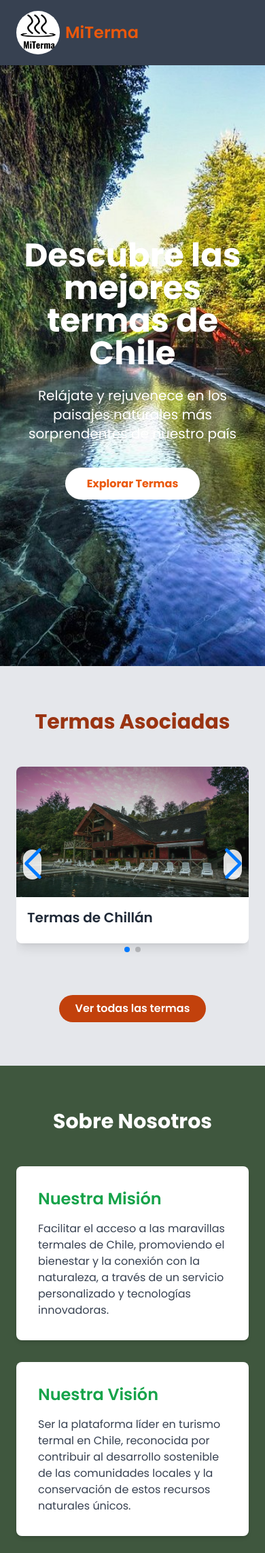
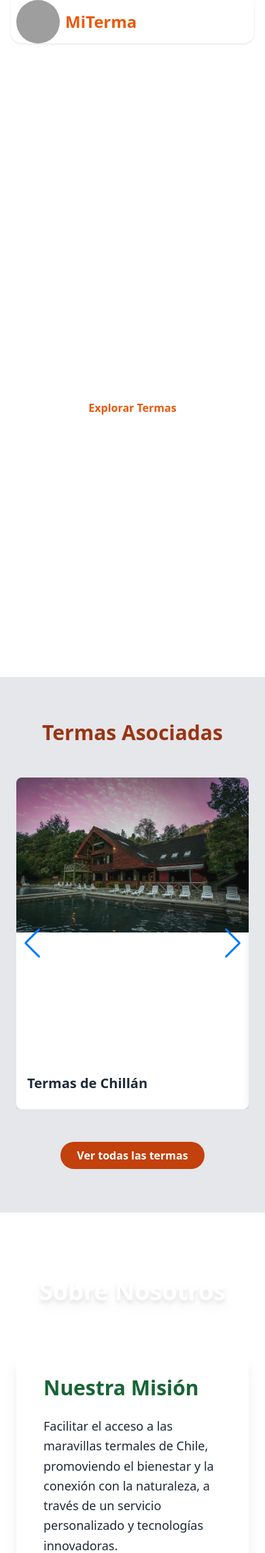
Before and after one commit to NataliaTworowski/MiTerma, a Django app: page / in a window 390 px wide. Shown: the top 2285 px of the page at 68% size. Run offline with Django 5.2, Linux system fonts and the light colour scheme; some libraries are stand-ins or nearby versions; grey boxes are pictures that could not be loaded.

Commit message:
Actualiza index.html y creación del base.html

```diff
--- /dev/null
+++ b/miterma_app/templates/base.html
@@ -0,0 +1,74 @@
+{% load static %}
+<!DOCTYPE html>
+<html lang="es">
+<head>
+    <meta charset="UTF-8">
+    <meta name="viewport" content="width=device-width, initial-scale=1.0">
+    <title>{% block title %}MiTerma{% endblock %}</title>
+    <link rel="stylesheet" href="https://cdn.jsdelivr.net/npm/swiper@11/swiper-bundle.min.css" />
+    <script src="https://cdn.tailwindcss.com"></script>
+    <link href="https://fonts.googleapis.com/css2?family=Poppins:wght@300;400;500;600;700&display=swap" rel="stylesheet">
+</head>
+<body>
+
+    <!-- 🔹 Barra de navegación -->
+    <header class="fixed inset-x-0 top-0 z-50">
+        <nav class="mx-auto max-w-7xl px-4 sm:px-6 lg:px-8">
+            <div class="flex h-16 items-center justify-between rounded-b-2xl bg-white shadow">
+            <!-- Logo -->
+            <a href="#" class="flex items-center py-4 px-2">
+                <img src="{% static 'img/MiTerma1.png' %}" alt="Logo MiTerma" class="h-16 w-16 mr-2 rounded-full" />
+                <span class="font-semibold text-2xl text-orange-600">MiTerma</span>
+            </a>
+
+        <!-- Menú de escritorio -->
+            <div class="hidden md:flex items-center gap-6">
+                <a href="#sobre" class="px-2 py-2 text-gray-700 hover:text-orange-700 transition">Sobre nosotros</a>
+                <a href="#asociadas" class="px-2 py-2 text-gray-700 hover:text-orange-700 transition">Termas asociadas</a>
+                <a href="#contacto" class="px-2 py-2 text-gray-700 hover:text-orange-700 transition">Contacto</a>
+            </div>
+
+        <!-- Botones de escritorio -->
+            <div class="hidden md:flex items-center gap-3 pr-3">
+                <a href="#iniciar" class="px-4 py-2 text-sm rounded-full border border-orange-700 text-orange-700 hover:bg-cyan-50 transition">Iniciar Sesión</a>
+                <a href="#registrar" class="px-4 py-2 text-sm rounded-full bg-orange-700 text-white hover:bg-orange-800 shadow transition">Registrarse</a>
+            </div>
+
+            </div>
+        </nav>
+    </header>
+
+    <!-- 🔹 Contenido específico de cada página -->
+    <main class="pt-16">
+        {% block content %}{% endblock %}
+    </main>
+
+    <!-- 🔹 Footer -->
+    <footer class="bg-gray-900 text-white py-12">
+        <div class="container mx-auto px-6">
+            <div class="flex flex-col md:flex-row justify-between items-start md:items-center gap-8">
+                <div>
+                    <h3 class="text-xl font-bold mb-4">MiTerma</h3>
+                    <p class="text-gray-400">Tu puerta de entrada a las aguas termales más sorprendentes de Chile.</p>
+                </div>
+                <div class="md:text-right">
+                    <h4 class="text-lg font-semibold mb-4">Contáctanos</h4>
+                    <address class="text-gray-400 not-italic">
+                        <p>Avenida Termal 1234, Temuco</p>
+                        <p class="mt-2">+56 9 58070480</p>
+                        <p class="mt-2">miterma@gmail.com</p>
+                    </address>
+                </div>
+            </div>
+            <div class="border-t border-gray-700 mt-12 pt-8 text-center text-gray-400">
+                <p>© 2025 MiTerma. Todos los derechos reservados.</p>
+            </div>
+        </div>
+    </footer>
+
+    {% block scripts %}
+    <script src="https://cdn.jsdelivr.net/npm/swiper@11/swiper-bundle.min.js"></script>
+    <script src="{% static 'javascript/base.js' %}"></script>
+    {% endblock %}
+</body>
+</html>
--- a/miterma_app/templates/index.html
+++ b/miterma_app/templates/index.html
@@ -1,47 +1,22 @@
+{% extends 'base.html' %}
 {% load static %}
-<!DOCTYPE html>
-<html lang="es">
-<head>
-    <meta charset="UTF-8">
-    <meta name="viewport" content="width=device-width, initial-scale=1.0">
-    <title>MiTerma</title>
+
+{% block title %}MiTerma{% endblock %}
+
+{% block head %}
     <link rel="stylesheet" href="{% static 'css/index.css' %}">
-    <!-- Swiper.js CSS -->
-    <link rel="stylesheet" href="https://cdn.jsdelivr.net/npm/swiper@11/swiper-bundle.min.css" />
-    <script src="https://cdn.tailwindcss.com"></script>
-    <link href="https://fonts.googleapis.com/css2?family=Poppins:wght@300;400;500;600;700&display=swap" rel="stylesheet">
-</head>
-<body>
-    <!-- Barra de navegación -->
-    <nav class="bg-gray-700 shadow-lg">
-        <div class="max-w-6xl mx-auto px-4">
-            <div class="flex justify-between">
-                <div class="flex space-x-7">
-                    <div>
-                        <!-- Logo -->
-                        <a href="#" class="flex items-center py-4 px-2">
-                            <img src="{% static 'img/MiTerma.png' %}" alt="Logo MiTerma" class="h-16 w-16 mr-2 rounded-full" />
-                            <span class="font-semibold text-2xl text-orange-600">MiTerma</span>
+{% endblock %}
 
-                        </a>
-                    </div>
-                </div>
-                <!-- Botones -->
-                <div class="hidden md:flex items-center space-x-3">
-                    <a href="#termas" class="py-4 px-2 text-white hover:text-orange-600 transition duration-300">Termas asociadas</a>
-                    <a href="#nosotros" class="py-4 px-2 text-white hover:text-orange-600 transition duration-300">Nosotros</a>
-                    <a href="#contacto" class="py-4 px-2 text-white hover:text-orange-600 transition duration-300">Contacto</a>
-                    <a href="#" class="py-2 px-3 font-medium text-white bg-orange-600 rounded-md hover:bg-yellow-400 transition duration-300">Iniciar Sesión</a>
-                    <a href="#" class="py-2 px-3 font-medium text-white bg-yellow-500 rounded-md hover:bg-yellow-400 transition duration-300">Registrarse</a>
-                </div>
-            </div>
-    </nav>
+{% block content %}
+
 <!-- Hero Section -->
-    <section id="inicio" class="gradient-bg text-white py-64">
+<section id="inicio" class="text-white pt-60 pb-96 -mt-16 relative z-10">
     <div class="container mx-auto px-6 text-center">
         <h1 class="text-5xl font-bold mb-6">Descubre las mejores termas de Chile</h1>
         <p class="text-xl mb-12">Relájate y rejuvenece en los paisajes naturales más sorprendentes de nuestro país</p>
-        <a href="#termas" class="bg-white text-orange-600 font-bold rounded-full py-3 px-8 hover:bg-gray-100 transition duration-300">Explorar Termas</a>
+        <a href="#termas" class="bg-white text-orange-600 font-bold rounded-full py-3 px-8 hover:bg-gray-100 transition duration-300">
+            Explorar Termas
+        </a>
     </div>
 </section>
 
@@ -49,94 +24,118 @@
 <section id="termas" class="py-16 bg-gray-200">
     <div class="container mx-auto px-6">
         <h2 class="text-3xl font-bold text-center text-orange-800 mb-12">Termas Asociadas</h2>
-            <!-- Swiper -->
+
+        <!-- Swiper Container -->
         <div class="swiper mySwiper">
             <div class="swiper-wrapper">
                 <!-- Terma 1 -->
                 <div class="swiper-slide">
                     <div class="bg-white rounded-lg overflow-hidden shadow-lg hover:shadow-xl transition duration-300">
                         <div class="relative pb-48 overflow-hidden">
-                                <img class="absolute inset-0 h-full w-full object-cover" src="{% static 'img/terma1.jpg' %}" alt="Termas Geométricas, bosque verde con piscinas de agua caliente de color turquesa rodeadas de pasarelas de madera">
+                            <img src="{% static 'img/terma1.jpg' %}" alt="Termas de Chillán con aguas termales rodeadas de naturaleza">
                         </div>
                         <div class="p-4">
                             <h3 class="text-xl font-semibold text-gray-800 mb-2">Termas de Chillán</h3>
                         </div>
                     </div>
                 </div>
+
                 <!-- Terma 2 -->
                 <div class="swiper-slide">
                     <div class="bg-white rounded-lg overflow-hidden shadow-lg hover:shadow-xl transition duration-300">
                         <div class="relative pb-48 overflow-hidden">
-                                <img class="absolute inset-0 h-full w-full object-cover" src="{% static 'img/terma1.jpg' %}" alt="Termas Geométricas, bosque verde con piscinas de agua caliente de color turquesa rodeadas de pasarelas de madera">
+                            <img src="{% static 'img/terma1.jpg' %}" alt="Termas Descanso con piscinas naturales de agua termal">
                         </div>
                         <div class="p-4">
-                                <h3 class="text-xl font-semibold text-gray-800 mb-2">Termas descnksnckjsnckjnskc</h3>
+                            <h3 class="text-xl font-semibold text-gray-800 mb-2">Termas Descanso</h3>
+                        </div>
+                    </div>
+                </div>
+
+                <!-- Terma 3 -->
+                <div class="swiper-slide">
+                    <div class="bg-white rounded-lg overflow-hidden shadow-lg hover:shadow-xl transition duration-300">
+                        <div class="relative pb-48 overflow-hidden">
+                            <img src="{% static 'img/terma1.jpg' %}" alt="Termas Geométricas con arquitectura de madera y aguas cristalinas">
+                        </div>
+                        <div class="p-4">
+                            <h3 class="text-xl font-semibold text-gray-800 mb-2">Termas Geométricas</h3>
                         </div>
                     </div>
                 </div>
             </div>
-                <div class="swiper-pagination"></div>
+
+            <!-- Swiper Controls -->
+            <div class="swiper-pagination mt-8"></div>
             <div class="swiper-button-next"></div>
             <div class="swiper-button-prev"></div>
         </div>
+
         <div class="text-center mt-12">
-                <a href="#" class="inline-block bg-orange-700 text-white font-semibold py-2 px-6 rounded-full hover:bg-green-600 transition duration-300">Ver todas las termas</a>
+            <a href="#" class="inline-block bg-orange-700 text-white font-semibold py-2 px-6 rounded-full hover:bg-green-600 transition duration-300">
+                Ver todas las termas
+            </a>
         </div>
     </div>
 </section>
-    <!-- script de json para que funcione el swiper -->
-    <script src="https://cdn.jsdelivr.net/npm/swiper@11/swiper-bundle.min.js"></script>
-    <script src="{% static 'json/index.js' %}"></script>
 
-    <!-- Sobre nosotros -->
-    <section id="nosotros" class="py-16 nosotros-bg">
+<!-- Sobre Nosotros -->
+<section id="nosotros" class="relative py-24">
     <div class="container mx-auto px-6">
-            <h2 class="text-3xl font-bold text-center text-white mb-12">Sobre Nosotros</h2>
-            <div class="grid md:grid-cols-2 gap-12 items-center">
-                <div>
-                    <div class="bg-white p-8 rounded-lg shadow-md mb-8">
-                        <h3 class="text-2xl font-semibold text-green-600 mb-4">Nuestra Misión</h3>
-                        <p class="text-gray-700">Facilitar el acceso a las maravillas termales de Chile, promoviendo el bienestar y la conexión con la naturaleza, a través de un servicio personalizado y tecnologías innovadoras.</p>
+        <h2 class="text-4xl md:text-5xl font-extrabold text-center text-white mb-16 drop-shadow-lg">Sobre Nosotros</h2>
+        <div class="flex flex-col md:flex-row gap-10 items-stretch justify-center">
+            <!-- Misión -->
+            <div class="bg-white bg-opacity-90 backdrop-blur-md p-10 rounded-2xl shadow-xl transform transition duration-500 hover:scale-105 w-full md:w-1/2">
+                <h3 class="text-3xl font-bold text-green-800 mb-6">Nuestra Misión</h3>
+                <p class="text-gray-800 text-lg leading-relaxed">
+                    Facilitar el acceso a las maravillas termales de Chile, promoviendo el bienestar y la conexión con la naturaleza, a través de un servicio personalizado y tecnologías innovadoras.
+                </p>
             </div>
-                    <div class="bg-white p-8 rounded-lg shadow-md">
-                        <h3 class="text-2xl font-semibold text-green-600 mb-4">Nuestra Visión</h3>
-                        <p class="text-gray-700">Ser la plataforma líder en turismo termal en Chile, reconocida por contribuir al desarrollo sostenible de las comunidades locales y la conservación de estos recursos naturales únicos.</p>
-                    </div>
-                </div>
-                <div>
-                    <img src="https://storage.googleapis.com/workspace-0f70711f-8b4e-4d94-86f1-2a93ccde5887/image/c4ed0202-ccec-447d-bb05-40aa629bec66.png" alt="Equipo diverso sonriendo en oficina moderna con plantas, trabajando en ordenadores" class="rounded-lg shadow-lg">
+
+            <!-- Visión -->
+            <div class="bg-white bg-opacity-90 backdrop-blur-md p-10 rounded-2xl shadow-xl transform transition duration-500 hover:scale-105 w-full md:w-1/2">
+                <h3 class="text-3xl font-bold text-green-800 mb-6">Nuestra Visión</h3>
+                <p class="text-gray-800 text-lg leading-relaxed">
+                    Ser la plataforma líder en turismo termal en Chile, reconocida por contribuir al desarrollo sostenible de las comunidades locales y la conservación de estos recursos naturales únicos.
+                </p>
             </div>
         </div>
     </div>
 </section>
+
 <!-- Contacto -->
-    <section id="contacto" class="py-16 contacto-bg">
+<section id="contacto" class="py-16">
     <div class="container mx-auto px-6">
-            <h2 class="text-3xl font-bold text-center text-gray-800 mb-12">Contáctanos</h2>
+        <h2 class="text-3xl font-bold text-center text-orange-800 mb-12">Contáctanos</h2>
         <div class="max-w-4xl mx-auto">
-                <div class="bg-gradient-to-r from-blue-400 to-green-400 p-1 rounded-lg">
+            <div class="bg-gradient-to-r from-orange-400 to-green-400 p-1 rounded-lg">
                 <div class="bg-white p-8 rounded-lg">
-                        <form>
+                    <form action="#" method="post">
                         <div class="grid md:grid-cols-2 gap-6">
                             <div>
-                                    <label for="nombre" class="block text-gray-700 font-medium mb-2">Nombre</label>
-                                    <input type="text" id="nombre" class="w-full px-4 py-2 border border-gray-300 rounded-lg focus:outline-none focus:ring-2 focus:ring-green-400">
+                                <label for="nombre" class="block text-orange-700 font-medium mb-2">Nombre</label>
+                                <input type="text" id="nombre" name="nombre" class="w-full px-4 py-2 border border-orange-300 rounded-lg focus:outline-none focus:ring-2 focus:ring-orange-400" required>
                             </div>
                             <div>
-                                    <label for="email" class="block text-gray-700 font-medium mb-2">Correo Electrónico</label>
-                                    <input type="email" id="email" class="w-full px-4 py-2 border border-gray-300 rounded-lg focus:outline-none focus:ring-2 focus:ring-green-400">
+                                <label for="email" class="block text-orange-700 font-medium mb-2">Correo Electrónico</label>
+                                <input type="email" id="email" name="email" class="w-full px-4 py-2 border border-orange-300 rounded-lg focus:outline-none focus:ring-2 focus:ring-orange-400" required>
                             </div>
                         </div>
+
                         <div class="mt-6">
-                                <label for="asunto" class="block text-gray-700 font-medium mb-2">Asunto</label>
-                                <input type="text" id="asunto" class="w-full px-4 py-2 border border-gray-300 rounded-lg focus:outline-none focus:ring-2 focus:ring-green-400">
+                            <label for="asunto" class="block text-orange-700 font-medium mb-2">Asunto</label>
+                            <input type="text" id="asunto" name="asunto" class="w-full px-4 py-2 border border-orange-300 rounded-lg focus:outline-none focus:ring-2 focus:ring-orange-400" required>
                         </div>
+
                         <div class="mt-6">
-                                <label for="mensaje" class="block text-gray-700 font-medium mb-2">Mensaje</label>
-                                <textarea id="mensaje" rows="5" class="w-full px-4 py-2 border border-gray-300 rounded-lg focus:outline-none focus:ring-2 focus:ring-green-400"></textarea>
+                            <label for="mensaje" class="block text-orange-700 font-medium mb-2">Mensaje</label>
+                            <textarea id="mensaje" name="mensaje" rows="5" class="w-full px-4 py-2 border border-orange-300 rounded-lg focus:outline-none focus:ring-2 focus:ring-orange-400" required></textarea>
                         </div>
+
                         <div class="mt-8">
-                                <button type="submit" class="w-full bg-green-500 text-white font-semibold py-3 px-4 rounded-lg hover:bg-green-600 transition duration-300">Enviar Mensaje</button>
+                            <button type="submit" class="w-full bg-orange-600 text-white font-semibold py-3 px-4 rounded-lg hover:bg-green-600 transition duration-300">
+                                Enviar Mensaje
+                            </button>
                         </div>
                     </form>
                 </div>
@@ -145,27 +144,8 @@
     </div>
 </section>
 
-    <!-- Footer -->
-    <footer class="bg-gray-900 text-white py-12">
-        <div class="container mx-auto px-6">
-            <div class="flex flex-col md:flex-row justify-between items-start md:items-center gap-8">
-                <div>
-                    <h3 class="text-xl font-bold mb-4">MiTerma</h3>
-                    <p class="text-gray-400">Tu puerta de entrada a las aguas termales más sorprendentes de Chile.</p>
-                </div>
-                <div class="md:text-right">
-                    <h4 class="text-lg font-semibold mb-4">Contáctanos</h4>
-                    <address class="text-gray-400 not-italic">
-                        <p>Avenida Termal 1234, Temuco</p>
-                        <p class="mt-2">+56 9 58070480</p>
-                        <p class="mt-2">miterma@gmail.com</p>
-                    </address>
-                </div>
-            </div>
-            <div class="border-t border-gray-700 mt-12 pt-8 text-center text-gray-400">
-                <p>© 2025 MiTerma. Todos los derechos reservados.</p>
-            </div>
-        </div>
-    </footer>
-</body>
-</html>
+{% endblock %}
+
+{% block scripts %}
+    <script src="{% static 'js/index.js' %}"></script>
+{% endblock %}
--- a/static/css/index.css
+++ b/static/css/index.css
@@ -1,37 +1,46 @@
-body {
-    font-family: 'Poppins', sans-serif;
-}
-
-.gradient-bg {
-    background-image: url('/static/img/img1.jpg');
+/* Hero Section */
+#inicio {
+    background-image: url("../img/img1.jpg");
     background-size: cover;
     background-position: center;
     background-repeat: no-repeat;
 }
 
-/* Personalización de flechas Swiper de las termas*/
-.swiper-button-next, .swiper-button-prev {
-    color: #ea580c;
-    width: 48px;
-    height: 48px;
-    background: rgba(255,255,255,0.85);
-    border-radius: 9999px;
-    box-shadow: 0 2px 8px rgba(0,0,0,0.12);
-    transition: background 0.2s, color 0.2s;
-}
-.swiper-button-next:hover, .swiper-button-prev:hover {
-    background: #ea580c;
-    color: #fff;
-}
-.swiper-button-next:after, .swiper-button-prev:after {
-    font-size: 2rem;
-    font-weight: bold;
+/* Sobre Nosotros */
+#nosotros {
+    background-image: url("../img/sobrenosotros.png");
+    background-size: cover;
+    background-position: center;
+    background-repeat: no-repeat;
 }
 
-.contacto-bg {
+/* Contacto */
+#contacto {
     background-color: #dfdede;
 }
 
-.nosotros-bg {
-    background-color: #3f573e;
+/* Swiper Images */
+.swiper-slide img {
+    object-fit: cover;
+    width: 100%;
+    height: 100%;
 }
+
+/*  Swiper  */
+.swiper-button-next,
+.swiper-button-prev {
+    width: 3rem;
+    height: 3rem;
+    border-radius: 9999px;
+    background-color: rgba(255, 255, 255, 0.85);
+    color: #f97316;
+    display: flex;
+    align-items: center;
+    justify-content: center;
+}
+
+.swiper-button-next:hover,
+.swiper-button-prev:hover {
+    background-color: #f97316;
+    color: white;
+}
--- a/static/json/index.js
+++ /dev/null
@@ -1,21 +0,0 @@
-        var swiper = new Swiper('.mySwiper', {
-            slidesPerView: 1,
-            spaceBetween: 30,
-            loop: true,
-            pagination: {
-                el: '.swiper-pagination',
-                clickable: true,
-            },
-            navigation: {
-                nextEl: '.swiper-button-next',
-                prevEl: '.swiper-button-prev',
-            },
-            breakpoints: {
-                768: {
-                    slidesPerView: 2,
-                },
-                1024: {
-                    slidesPerView: 3,
-                }
-            }
-        });
```
Also changed, not shown: static/javascript/base.js (added, +15 -0 lines), static/javascript/index.js (added, +21 -0 lines). Lines whose indentation alone changed are shown as unchanged.
